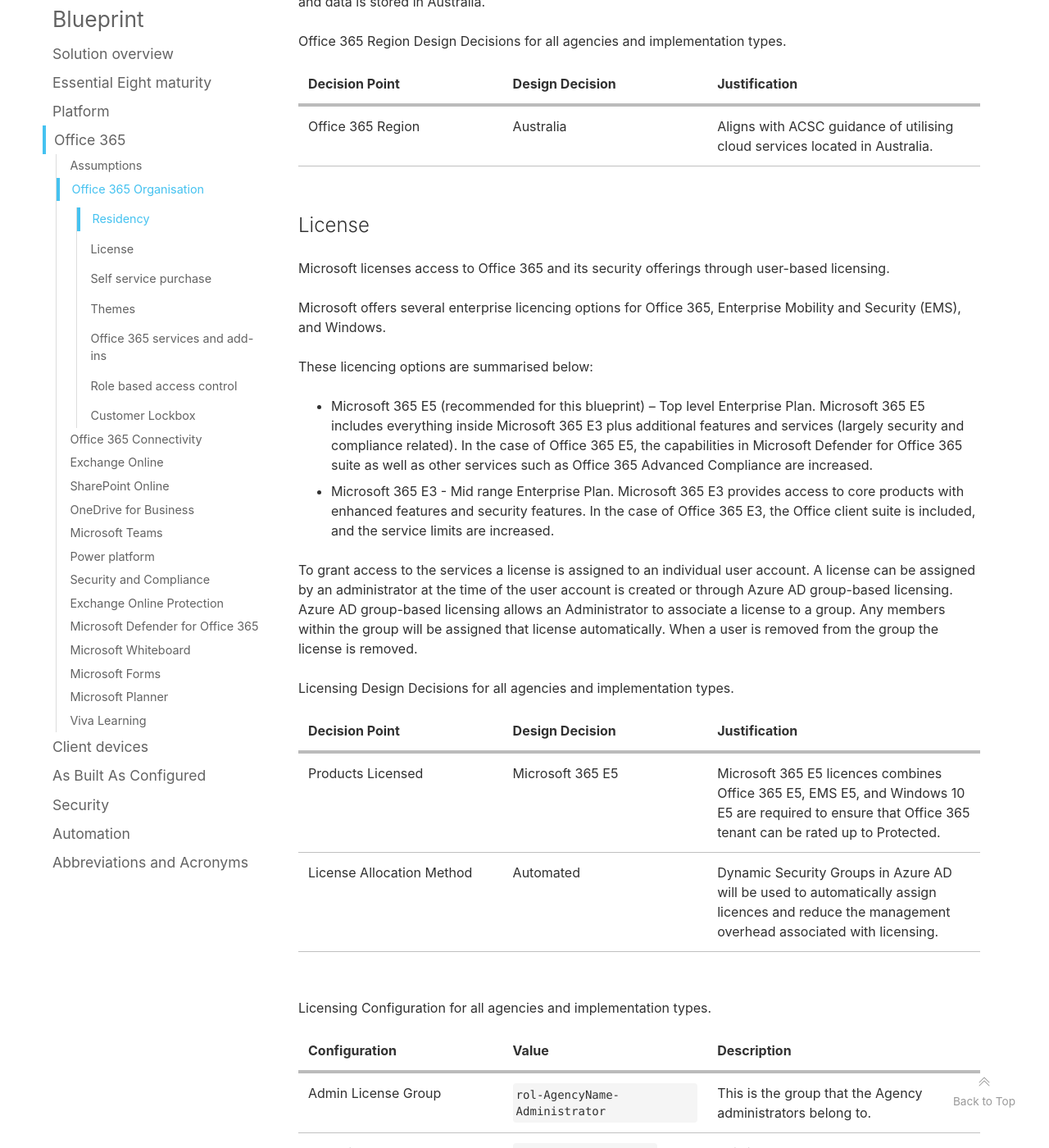
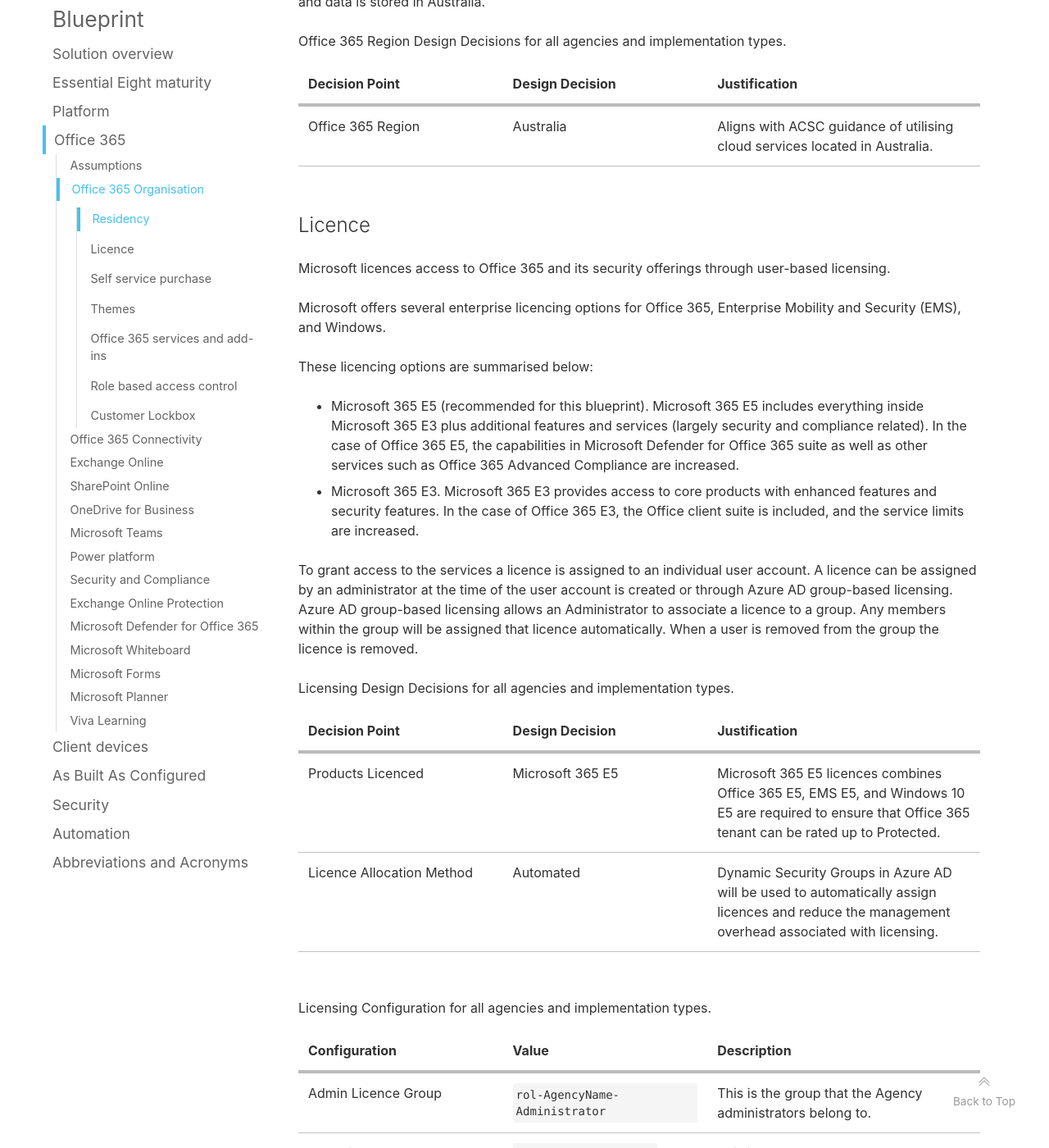
Before and after one commit to ASD-Blueprint/desktop.gov.au, a Jekyll site: the page built from blueprint/office-365.md, in a window 1280 px wide and 1400 px high, scrolled down 2594 px. Shown: the whole window at 82% size. Built offline with Jekyll 4.4.1, drawn with Linux system fonts in a browser that asks for light colours; comment, search, counter and statistics services are not loaded; some of the changed text lies outside the part shown.

Commit message:
licence update

```diff
--- a/blueprint/office-365.md
+++ b/blueprint/office-365.md
@@ -45,32 +45,32 @@
 --- | --- | ---
 Office 365 Region | Australia | Aligns with ACSC guidance of utilising cloud services located in Australia.
 
-### License
-
-Microsoft licenses access to Office 365 and its security offerings through user-based licensing.
+### Licence
+
+Microsoft licences access to Office 365 and its security offerings through user-based licensing.
 
 Microsoft offers several enterprise licencing options for Office 365, Enterprise Mobility and Security (EMS), and Windows.
 
 These licencing options are summarised below:
 
-* Microsoft 365 E5 (recommended for this blueprint) – Top level Enterprise Plan. Microsoft 365 E5 includes everything inside Microsoft 365 E3 plus additional features and services (largely security and compliance related). In the case of Office 365 E5, the capabilities in Microsoft Defender for Office 365 suite as well as other services such as Office 365 Advanced Compliance are increased.
-* Microsoft 365 E3 - Mid range Enterprise Plan. Microsoft 365 E3 provides access to core products with enhanced features and security features. In the case of Office 365 E3, the Office client suite is included, and the service limits are increased.
-
-To grant access to the services a license is assigned to an individual user account. A license can be assigned by an administrator at the time of the user account is created or through Azure AD group-based licensing. Azure AD group-based licensing allows an Administrator to associate a license to a group. Any members within the group will be assigned that license automatically. When a user is removed from the group the license is removed.
+* Microsoft 365 E5 (recommended for this blueprint). Microsoft 365 E5 includes everything inside Microsoft 365 E3 plus additional features and services (largely security and compliance related). In the case of Office 365 E5, the capabilities in Microsoft Defender for Office 365 suite as well as other services such as Office 365 Advanced Compliance are increased.
+* Microsoft 365 E3. Microsoft 365 E3 provides access to core products with enhanced features and security features. In the case of Office 365 E3, the Office client suite is included, and the service limits are increased.
+
+To grant access to the services a licence is assigned to an individual user account. A licence can be assigned by an administrator at the time of the user account is created or through Azure AD group-based licensing. Azure AD group-based licensing allows an Administrator to associate a licence to a group. Any members within the group will be assigned that licence automatically. When a user is removed from the group the licence is removed.
 
 Licensing Design Decisions for all agencies and implementation types.
 
 Decision Point | Design Decision | Justification
 --- | --- | ---
-Products Licensed | Microsoft 365 E5 | Microsoft 365 E5 licences combines Office 365 E5, EMS E5, and Windows 10 E5 are required to ensure that Office 365 tenant can be rated up to Protected.
-License Allocation Method | Automated | Dynamic Security Groups in Azure AD will be used to automatically assign licences and reduce the management overhead associated with licensing.
+Products Licenced | Microsoft 365 E5 | Microsoft 365 E5 licences combines Office 365 E5, EMS E5, and Windows 10 E5 are required to ensure that Office 365 tenant can be rated up to Protected.
+Licence Allocation Method | Automated | Dynamic Security Groups in Azure AD will be used to automatically assign licences and reduce the management overhead associated with licensing.
 
 Licensing Configuration for all agencies and implementation types.
 
 Configuration | Value | Description
 --- | --- | ---
-Admin License Group | `rol-AgencyName-Administrator` | This is the group that the Agency administrators belong to.
-User License Groups | `rol-AgencyName-Users` | This is the group that the Agency non-administrator users belong to.
+Admin Licence Group | `rol-AgencyName-Administrator` | This is the group that the Agency administrators belong to.
+User Licence Groups | `rol-AgencyName-Users` | This is the group that the Agency non-administrator users belong to.
 
 ### Self service purchase
 
@@ -154,8 +154,6 @@
 
 Privileged Identity Management (PIM) can be leveraged to enhance the RBAC model for Azure Active Directory role-based management access, and parts of other Microsoft services like Office 365 and Microsoft Endpoint Manager. PIM requests are made through the Azure portal for elevated access only when they are required, and access is expired after a specified period.
 
-PIM requires an Azure AD Premium P2 license which is included with Microsoft 365 E5 licensing or E5 Security Step-up licensing.
-
 The following Office 365 roles can be assigned via PIM:
 
 * Exchange administrator.
@@ -556,7 +552,7 @@
 --- | --- | ---
 Disable IMAP | Configured | IMAP will be disabled to meet ACSC guidance to disable unneeded features.
 Disable POP | Configured | POP will be disabled to meet ACSC guidance to disable unneeded features.
-Exchange Mailbox Size | 100GB per user | Included with Office 365 E3 / E5 licencing.
+Exchange Mailbox Size | 100GB per user | Maximum mailbox size available.
 Language | English | The default language is English, users will have the ability to adjust this if required.
 Default time zone | GMT +10 | The default time zone is GMT +10 however this will be adjusted based on user location.
 Exchange Message Size Limits | Up to 90MB | Default setting. Note that message limits may be smaller when sending messages to external mail recipients (can be as low as 10MB).
@@ -1267,7 +1263,7 @@
 
 * Manually - The label is applied manually by the end-user.
 * Automatically applied based on the location of the document - Labels can be configured to automatically apply based on the location of the document. For example, SharePoint.
-* Automatically applied based on detected Sensitive Information Type - Labels can be configured to automatically apply based on the type of sensitive information found. For example, documents containing Australian drivers license numbers.
+* Automatically applied based on detected Sensitive Information Type - Labels can be configured to automatically apply based on the type of sensitive information found. For example, documents containing Australian drivers licence numbers.
 
 At the time of writing, sensitivity labels cannot be configured to satisfy all of the requirements listed in the Protective Security Policy Framework (PSPF). Some of these limitations are:
 
@@ -1377,7 +1373,7 @@
 
 At the time of writing Office 365 has over 200 prebuilt sensitive information types (Australian Passport Numbers etc.). In addition to the prebuilt sensitive information types custom types can be created. These custom types look for strings, patterns, or key words.
 
-Note, endpoint DLP requires onboarding of those devices into Microsoft Defender for Endpoint and requires an E5 license. Agencies should consider the use of Endpoint DLP as part of a unified DLP strategy.
+Note, endpoint DLP requires onboarding of those devices into Microsoft Defender for Endpoint. Agencies should consider the use of Endpoint DLP as part of a unified DLP strategy.
 
 Data Loss Prevention Design Decisions for all agencies and implementation types.
 
```
Also changed, not shown: other parts of blueprint/office-365.md (+1 -3 lines), blueprint/client-devices.md (+6 -28 lines), blueprint/essential-eight-maturity.md (+3 -13 lines), blueprint/overview.md (+15 -0 lines), blueprint/platform.md (+1 -5 lines).
